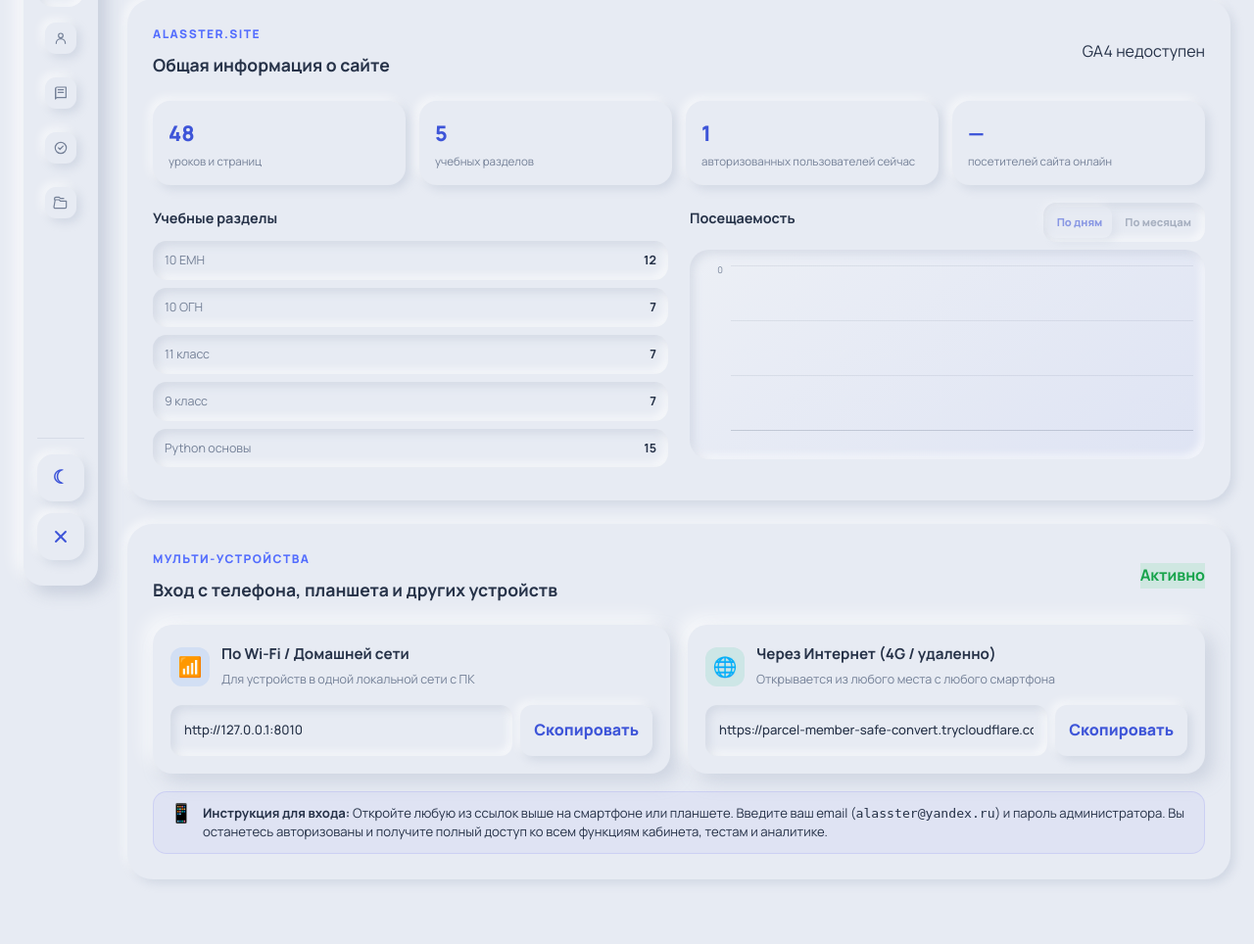
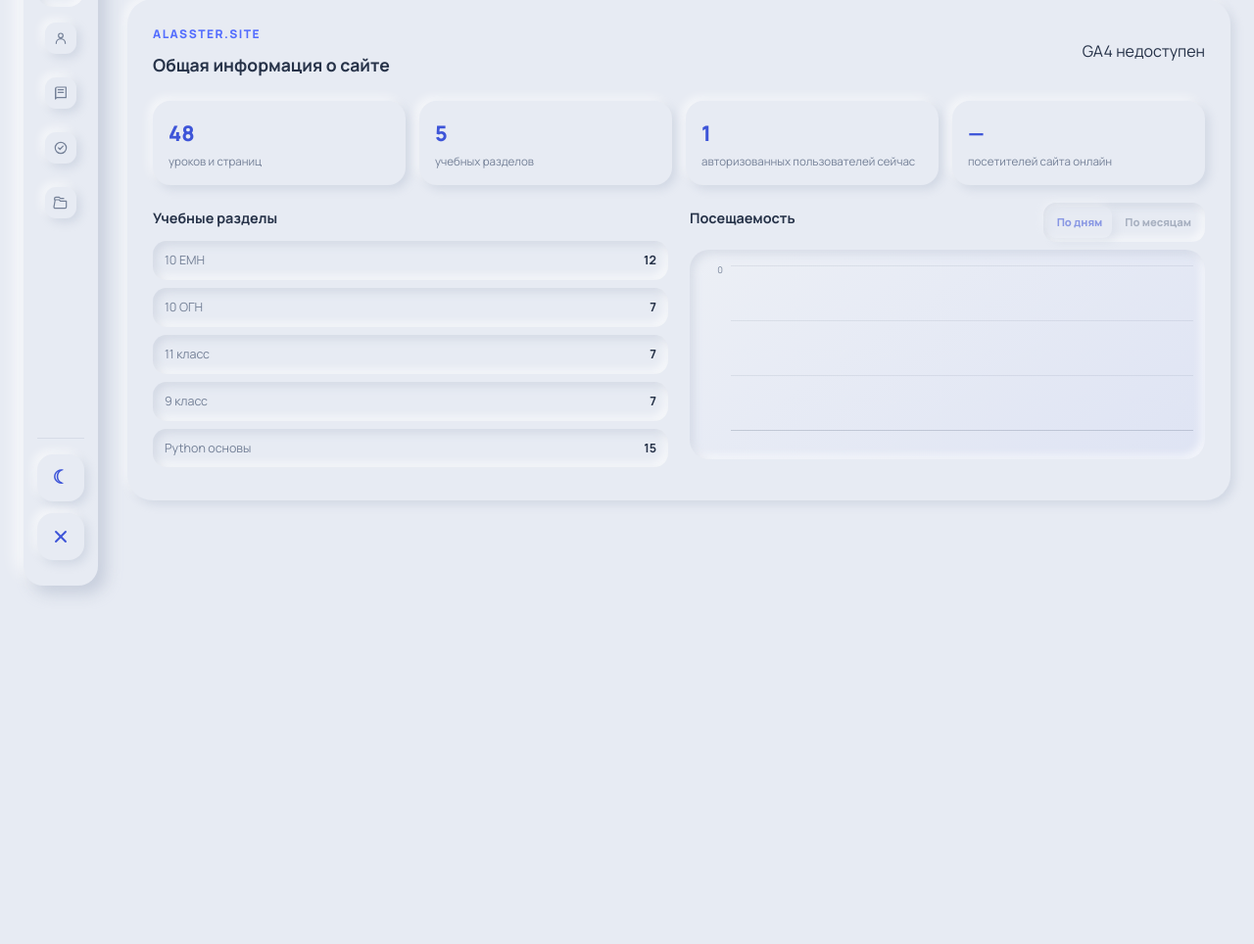
Before and after one commit to Alasster/alasster.github.io, a FastAPI app: page / in a window 1280 px wide. Shown: the part 178-1142 px from the top of the page at 98% size. After the commit the page ends 787 px from the top, so only its background shows below. Run offline with FastAPI, Linux system fonts and the light colour scheme; data comes from the database, SQL or seed files in the repository; data that the repository does not hold is empty; some libraries are stand-ins or nearby versions.

Commit message:
Уточнить меню уроков и обзор кабинета

```diff
--- a/Личный кабинет/dashboard.html
+++ b/Личный кабинет/dashboard.html
@@ -160,60 +160,6 @@
 
         </div>
 
-      </section>
-
-      <!-- Mobile / Multi-device Access Card -->
-      <section class="site-summary glass-card" data-cabinet-section="overview" aria-labelledby="mobile-access-title" style="margin-top: 24px;">
-        <div class="panel-heading">
-          <div>
-            <p class="eyebrow">МУЛЬТИ-УСТРОЙСТВА</p>
-            <h2 id="mobile-access-title">Вход с телефона, планшета и других устройств</h2>
-          </div>
-          <span class="status-chip" id="mobile-access-chip" style="background: rgba(34, 197, 94, 0.12); color: #16a34a; font-weight: 700;">Активно</span>
-        </div>
-
-        <div style="display: grid; grid-template-columns: repeat(auto-fit, minmax(290px, 1fr)); gap: 18px; margin-top: 18px;">
-          <!-- Wi-Fi / Local -->
-          <div class="glass-card" style="padding: 18px; border-radius: 20px; box-shadow: var(--shadow-out);">
-            <div style="display: flex; align-items: center; gap: 12px; margin-bottom: 10px;">
-              <div style="width: 40px; height: 40px; border-radius: 12px; display: flex; align-items: center; justify-content: center; background: rgba(59, 130, 246, 0.12); color: #3b82f6; font-size: 1.25rem;">
-                📶
-              </div>
-              <div>
-                <strong style="display: block; font-size: 0.95rem; color: var(--text);">По Wi-Fi / Домашней сети</strong>
-                <small style="color: var(--muted); font-size: 0.78rem;">Для устройств в одной локальной сети с ПК</small>
-              </div>
-            </div>
-            <div style="display: flex; gap: 8px; margin-top: 14px;">
-              <input type="text" readonly id="mobile-lan-link" class="field" style="font-size: 0.82rem; padding: 10px 14px; width: 100%; border-radius: 12px;" value="http://172.20.10.8:8010">
-              <button type="button" class="button button-ghost" onclick="navigator.clipboard.writeText(document.getElementById('mobile-lan-link').value); alert('Ссылка скопирована!');" title="Скопировать ссылку" style="white-space: nowrap; padding: 0 14px; border-radius: 12px;">Скопировать</button>
-            </div>
-          </div>
-
-          <!-- Internet / Cloudflare 4G -->
-          <div class="glass-card" style="padding: 18px; border-radius: 20px; box-shadow: var(--shadow-out);">
-            <div style="display: flex; align-items: center; gap: 12px; margin-bottom: 10px;">
-              <div style="width: 40px; height: 40px; border-radius: 12px; display: flex; align-items: center; justify-content: center; background: rgba(16, 185, 129, 0.12); color: #10b981; font-size: 1.25rem;">
-                🌐
-              </div>
-              <div>
-                <strong style="display: block; font-size: 0.95rem; color: var(--text);">Через Интернет (4G / удаленно)</strong>
-                <small style="color: var(--muted); font-size: 0.78rem;">Открывается из любого места с любого смартфона</small>
-              </div>
-            </div>
-            <div style="display: flex; gap: 8px; margin-top: 14px;">
-              <input type="text" readonly id="mobile-internet-link" class="field" style="font-size: 0.82rem; padding: 10px 14px; width: 100%; border-radius: 12px;" value="https://parcel-member-safe-convert.trycloudflare.com">
-              <button type="button" class="button button-ghost" onclick="navigator.clipboard.writeText(document.getElementById('mobile-internet-link').value); alert('Ссылка скопирована!');" title="Скопировать ссылку" style="white-space: nowrap; padding: 0 14px; border-radius: 12px;">Скопировать</button>
-            </div>
-          </div>
-        </div>
-
-        <div style="margin-top: 18px; padding: 12px 16px; border-radius: 14px; background: rgba(99, 102, 241, 0.06); border: 1px solid rgba(99, 102, 241, 0.15); display: flex; align-items: flex-start; gap: 10px;">
-          <span style="font-size: 1.2rem; line-height: 1;">📱</span>
-          <div style="font-size: 0.82rem; line-height: 1.45; color: var(--text);">
-            <strong>Инструкция для входа:</strong> Откройте любую из ссылок выше на смартфоне или планшете. Введите ваш email (<code>alasster@yandex.ru</code>) и пароль администратора. Вы останетесь авторизованы и получите полный доступ ко всем функциям кабинета, тестам и аналитике.
-          </div>
-        </div>
       </section>
 
       <section class="card-grid" id="section-cards" aria-label="Раздел кабинета" hidden>
--- a/Личный кабинет/static/test-generator.css
+++ b/Личный кабинет/static/test-generator.css
@@ -600,8 +600,8 @@ textarea.form-control,
   justify-content: center;
   border-radius: 10px;
   color: var(--text);
-  background: var(--surface);
-  box-shadow: var(--shadow-soft);
+  background: transparent;
+  box-shadow: none;
   border: 1px solid var(--border-light, rgba(163, 174, 195, .35));
   cursor: pointer;
   transition: all 0.2s cubic-bezier(0.4, 0, 0.2, 1);
@@ -611,14 +611,14 @@ textarea.form-control,
 }
 .test-card-btn:hover {
   transform: scale(1.08);
-  box-shadow: var(--shadow-soft-hover, var(--shadow-soft));
+  box-shadow: none;
 }
 :root[data-theme="dark"] .test-card-btn:hover {
   box-shadow: 4px 4px 10px rgba(11, 15, 25, 0.55), -4px -4px 10px rgba(190, 205, 235, 0.14);
 }
 .test-card-btn:active {
   transform: scale(0.96);
-  box-shadow: var(--shadow-in);
+  box-shadow: none;
 }
 .test-card-btn:focus-visible {
   outline: 2px solid var(--primary);
--- a/скрипты/script.js
+++ b/скрипты/script.js
@@ -40,7 +40,8 @@ const LESSONS_DATABASE = {
       { num: 9, title: "Управление приложением жестами", path: "10 ЕМН/1 четверть/9 урок.html" },
       { num: 10, title: "Алгоритмы МО: k-NN (Ближайшие соседи)", path: "10 ЕМН/1 четверть/10 урок.html" },
       { num: "11 СОР", title: "Алгоритмы МО: k-means (Метод k-средних)", path: "10 ЕМН/1 четверть/11 урок.html" },
-      { num: 12, title: "Алгоритмы МО: Линейная регрессия", path: "10 ЕМН/1 четверть/12 урок.html" }
+      { num: 12, title: "Алгоритмы МО: Линейная регрессия", path: "10 ЕМН/1 четверть/12 урок.html" },
+      { num: 13, title: "СОЧ: Итоговое оценивание за 1 четверть", path: "10 ЕМН/1 четверть/13 урок.html" }
     ]
   },
   c10ogn: {
```
Also changed, not shown: стили/styles.css (+8 -8 lines), скрипты/lessons.js.
